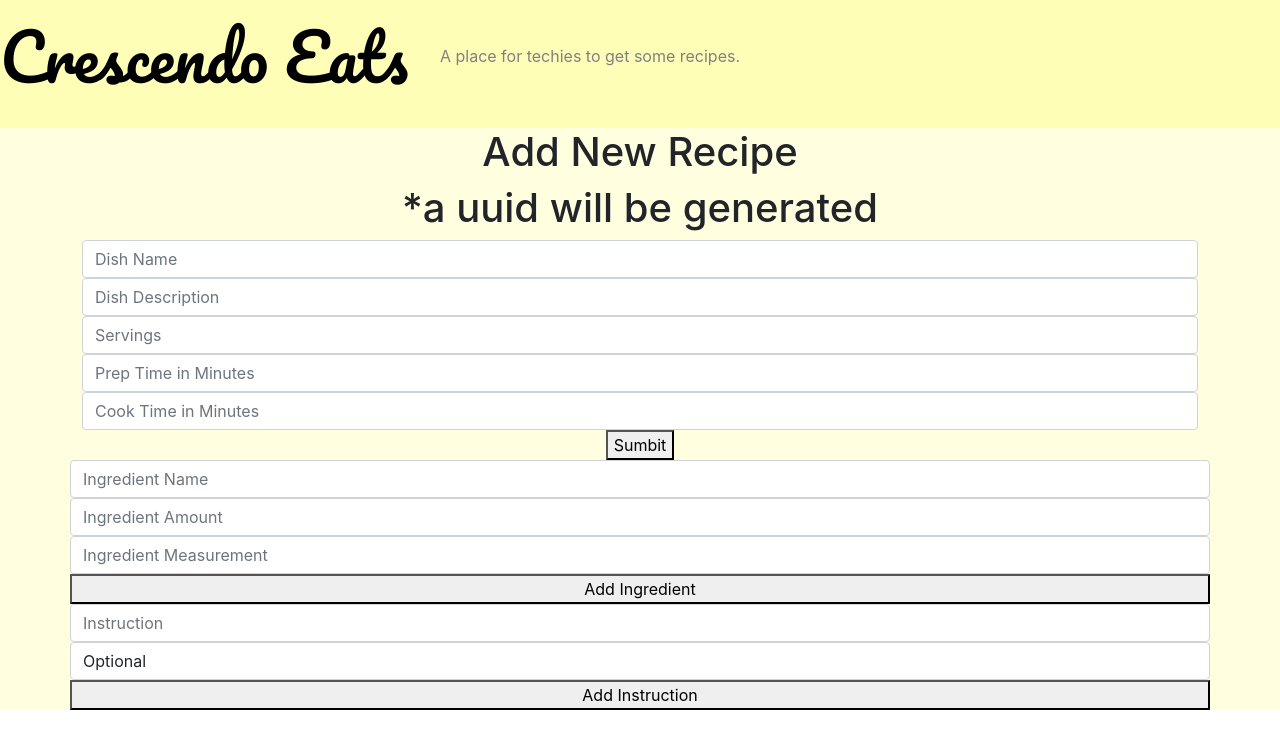
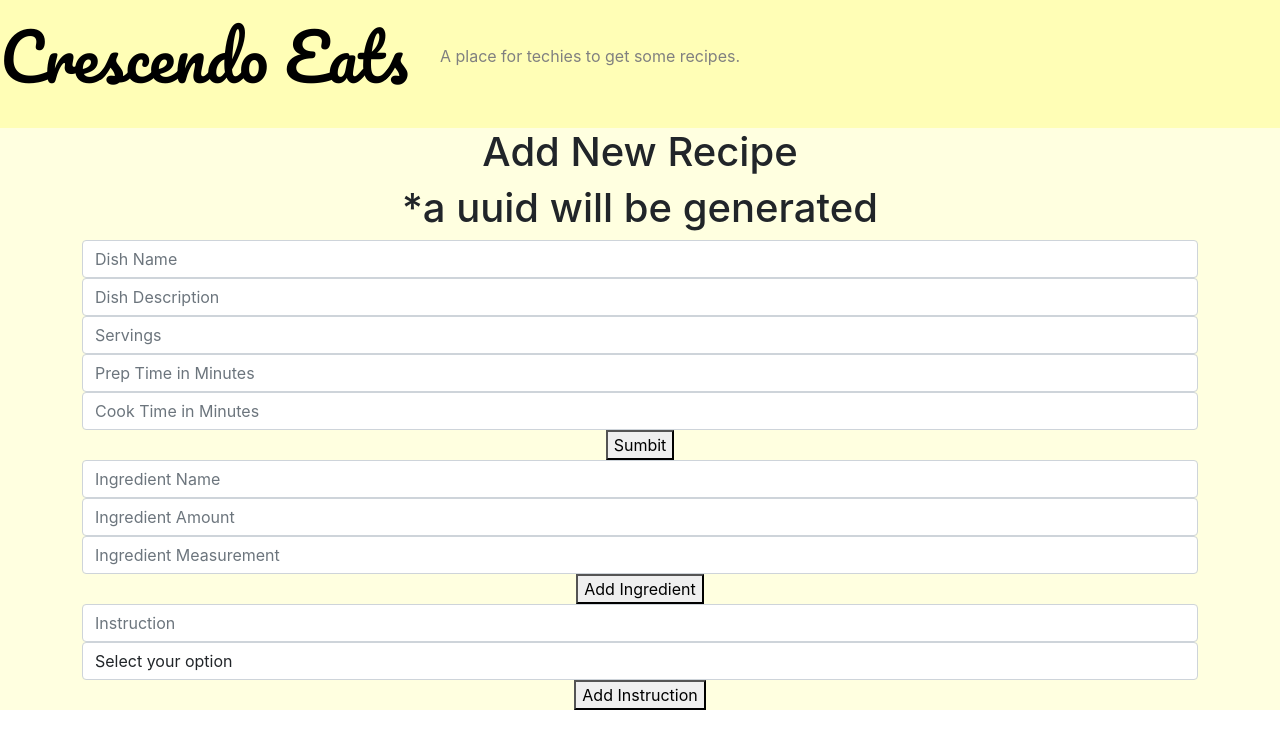
Before and after one commit to jreidmke/crescendo-eats, a React (Create React App) app: page /recipes/new in a window 1280 px wide. Shown: the top 748 px of the page. Built offline with nearby package versions, Linux system fonts and the light colour scheme; no server answers.

Commit message:
completed ingredient and instruction forms

```diff
--- a/src/components/forms/NewRecipeForm.js
+++ b/src/components/forms/NewRecipeForm.js
@@ -54,12 +54,14 @@ function NewRecipeForm() {
         }
     };
 
-    function addToIngredientList() {
+    function addToIngredientList(e) {
+        e.preventDefault();
         setIngredientList([...ingredientList, ingredientData]);
         setIngredientData(ingredientDataDefault);
     };
 
-    function addToInstructionList() {
+    function addToInstructionList(e) {
+        e.preventDefault();
         setInstructionList([...instructionList, instructionData]);
         setInstructionData(instructionDataDefault);
     }
@@ -130,6 +132,7 @@ function NewRecipeForm() {
                 </div>
 
                 <div className="row">
+                    <form onSubmit={addToIngredientList}>
                         <input
                             type="text"
                             name="name"
@@ -157,10 +160,13 @@ function NewRecipeForm() {
                             className="form-control"
                             required/>
 
-                    <button onClick={addToIngredientList}>Add Ingredient</button>
+                        <button>Add Ingredient</button>
+                    </form>
                 </div>
 
                 <div className="row">
+                    <form onSubmit={addToInstructionList}>
+
                         <input
                             type="text"
                             name="instruction"
@@ -176,10 +182,15 @@ function NewRecipeForm() {
                             value={instructionData.optional}
                             className="form-control"
                             required>
+                            <option value="" disabled defaultValue>Select your option</option>
+
                             <option value={true}>Optional</option>
                             <option value={false}>Madatory</option>
                         </select>
-                    <button onClick={addToInstructionList}>Add Instruction</button>
+
+                        <button>Add Instruction</button>
+
+                    </form>
                 </div>
 {console.log(instructionList)}
             </div>
```
Lines whose indentation alone changed are shown as unchanged.
